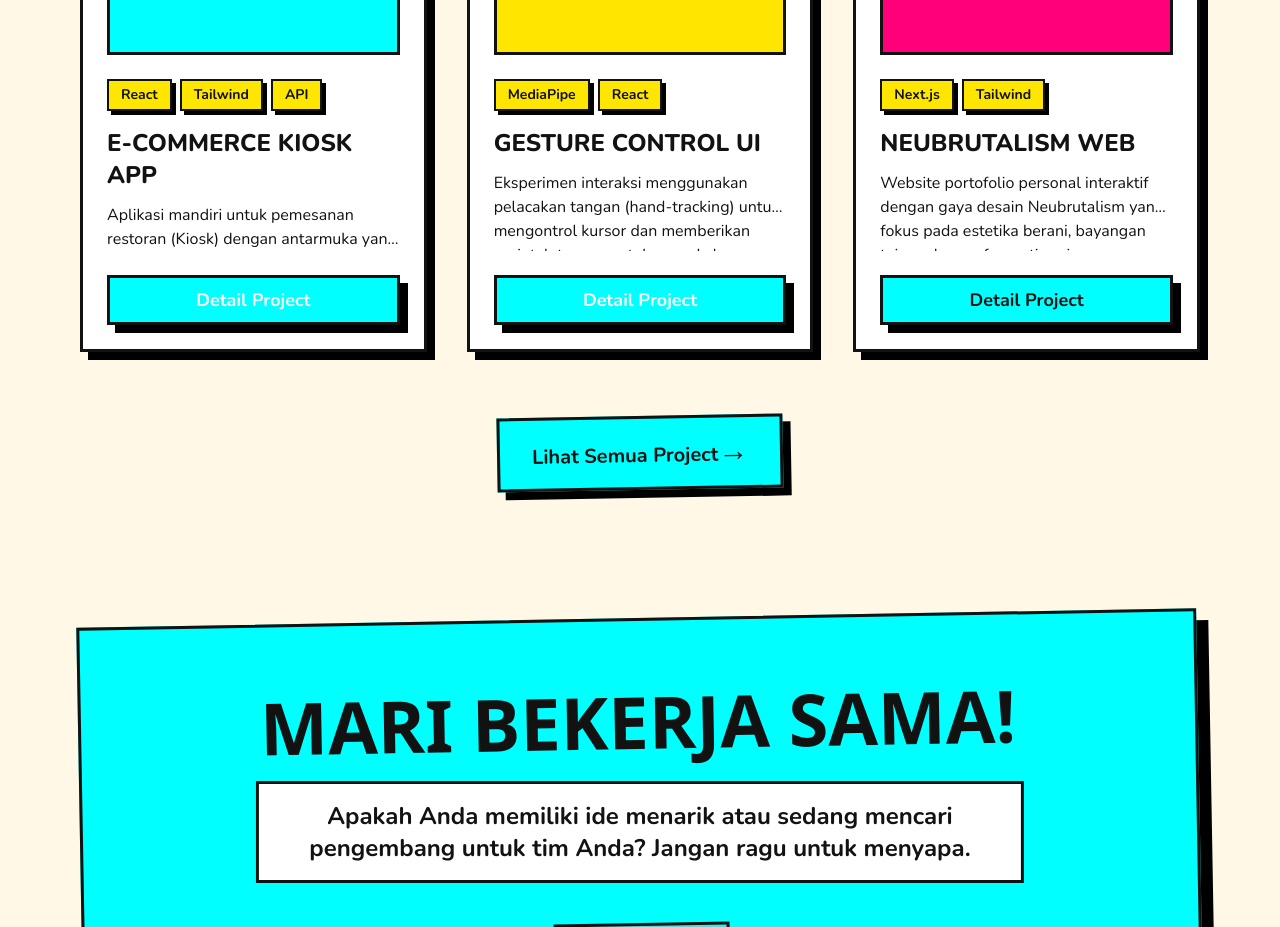
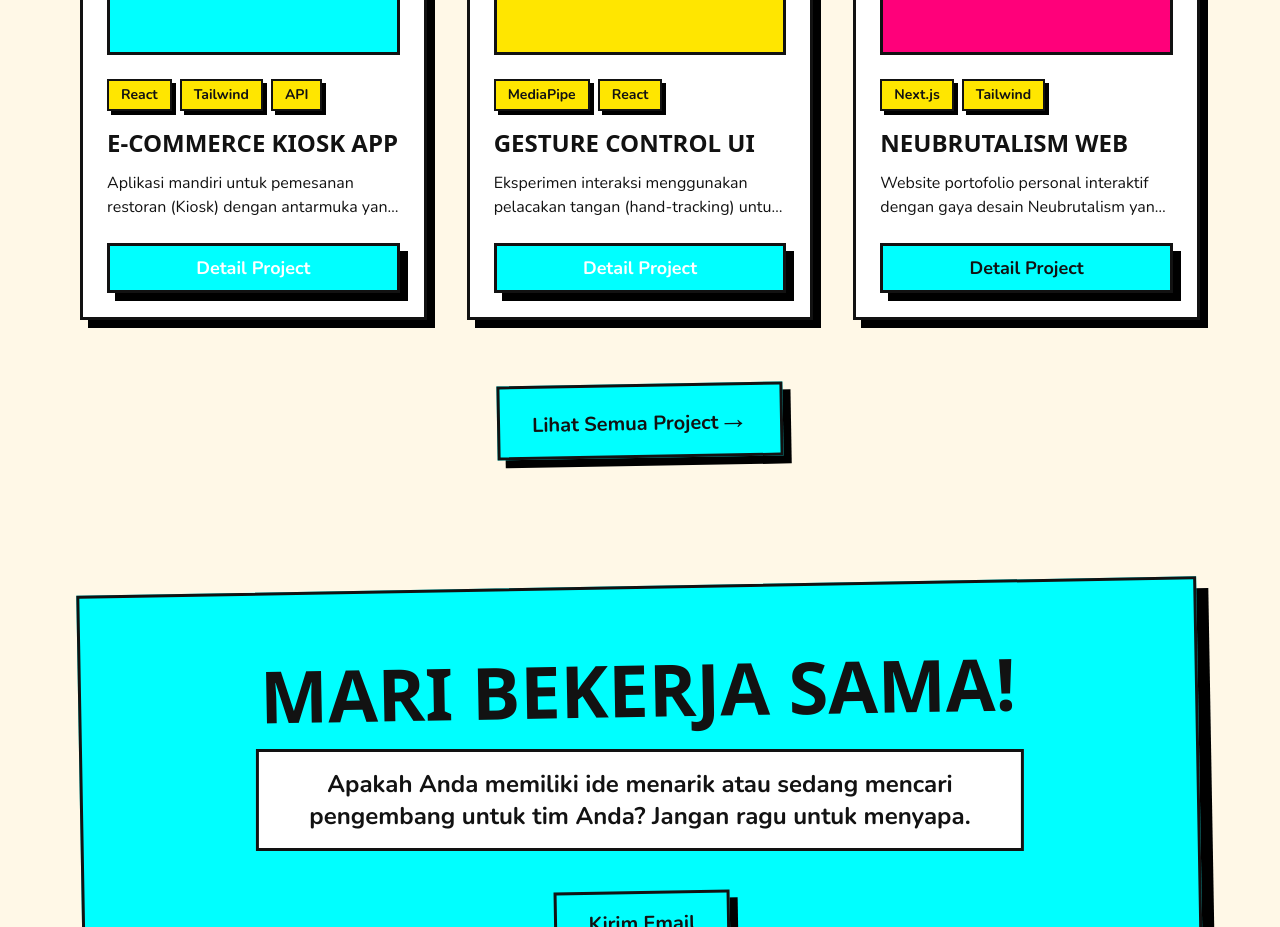
Before and after one commit to f4hmii/fahmi_portofolio, a Next.js app: page / in a window 1280 px wide. Shown: the part 2220-3147 px from the top of the page. Built offline with nearby package versions, Linux system fonts and the light colour scheme.

Commit message:
Change Detail Project button to navigation link

```diff
--- a/components/ProjectCard.tsx
+++ b/components/ProjectCard.tsx
@@ -1,10 +1,6 @@
 "use client";
 
-import { useState } from "react";
-
 export default function ProjectCard({ id, title, desc, emoji, color, tags, btnColor, btnTextClass }: any) {
-  const [expanded, setExpanded] = useState(false);
-
   return (
     <article className="neo-card flex flex-col group h-full">
       <div className={`h-40 md:h-48 ${color} border-3 border-neo-black mb-6 flex items-center justify-center overflow-hidden relative`}>
@@ -15,18 +11,16 @@ export default function ProjectCard({ id, title, desc, emoji, color, tags, btnCo
           <span key={i} className={`neo-tag ${tag.color}`}>{tag.text}</span>
         ))}
       </div>
-      <a href={`/projects/${id}`} className="hover:text-neo-pink transition-colors">
-        <h3 className="text-2xl font-black uppercase mb-3">{title}</h3>
-      </a>
-      <p className={`text-base font-medium mb-6 flex-1 transition-all duration-300 ${expanded ? '' : 'line-clamp-2'}`}>
+      <h3 className="text-2xl font-black uppercase mb-3">{title}</h3>
+      <p className="text-base font-medium mb-6 flex-1 line-clamp-2">
         {desc}
       </p>
-      <button
-        onClick={() => setExpanded(!expanded)}
+      <a
+        href={`/projects/${id}`}
         className={`neo-btn ${btnColor} ${btnTextClass} text-center w-full !py-2 !text-lg mt-auto cursor-pointer`}
       >
-        {expanded ? "Tutup Deskripsi" : "Detail Project"}
-      </button>
+        Detail Project
+      </a>
     </article>
   );
 }
```
